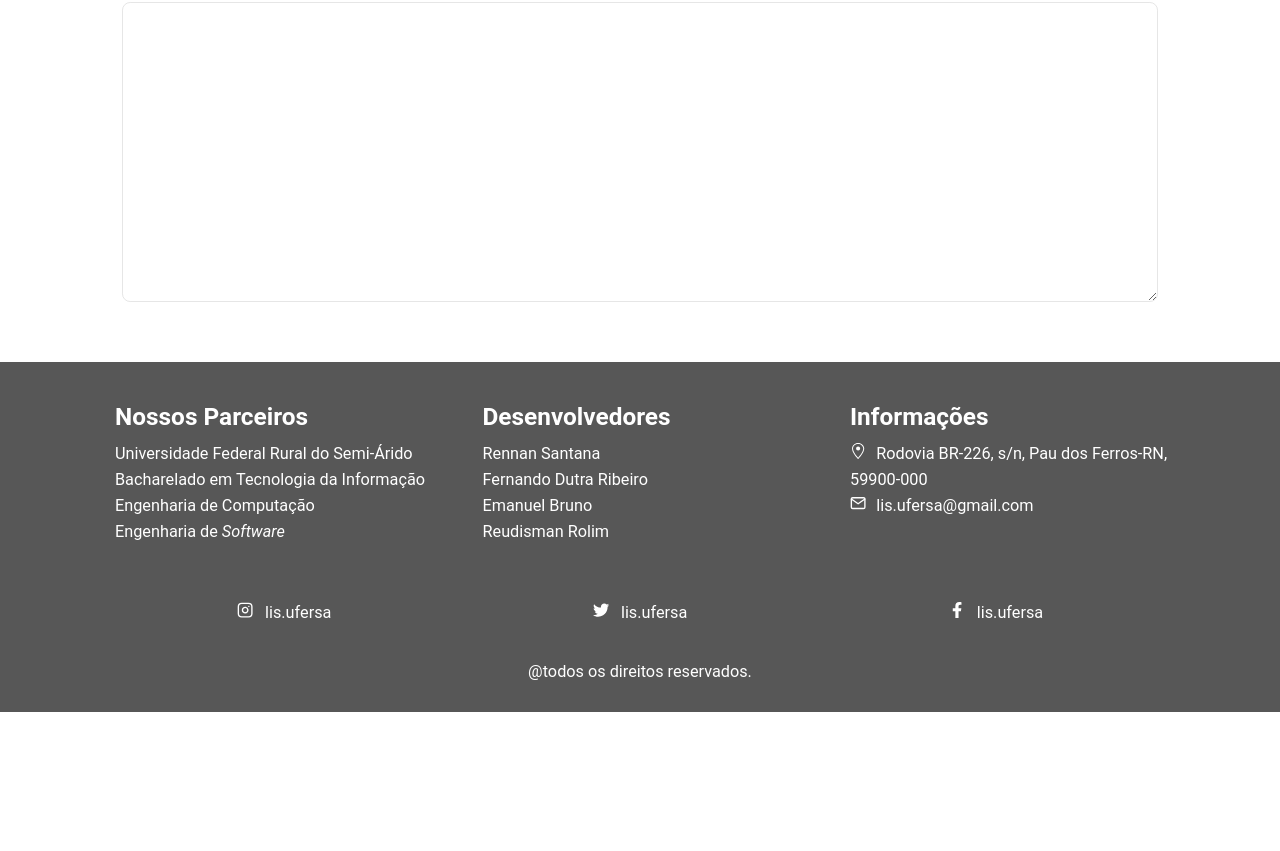
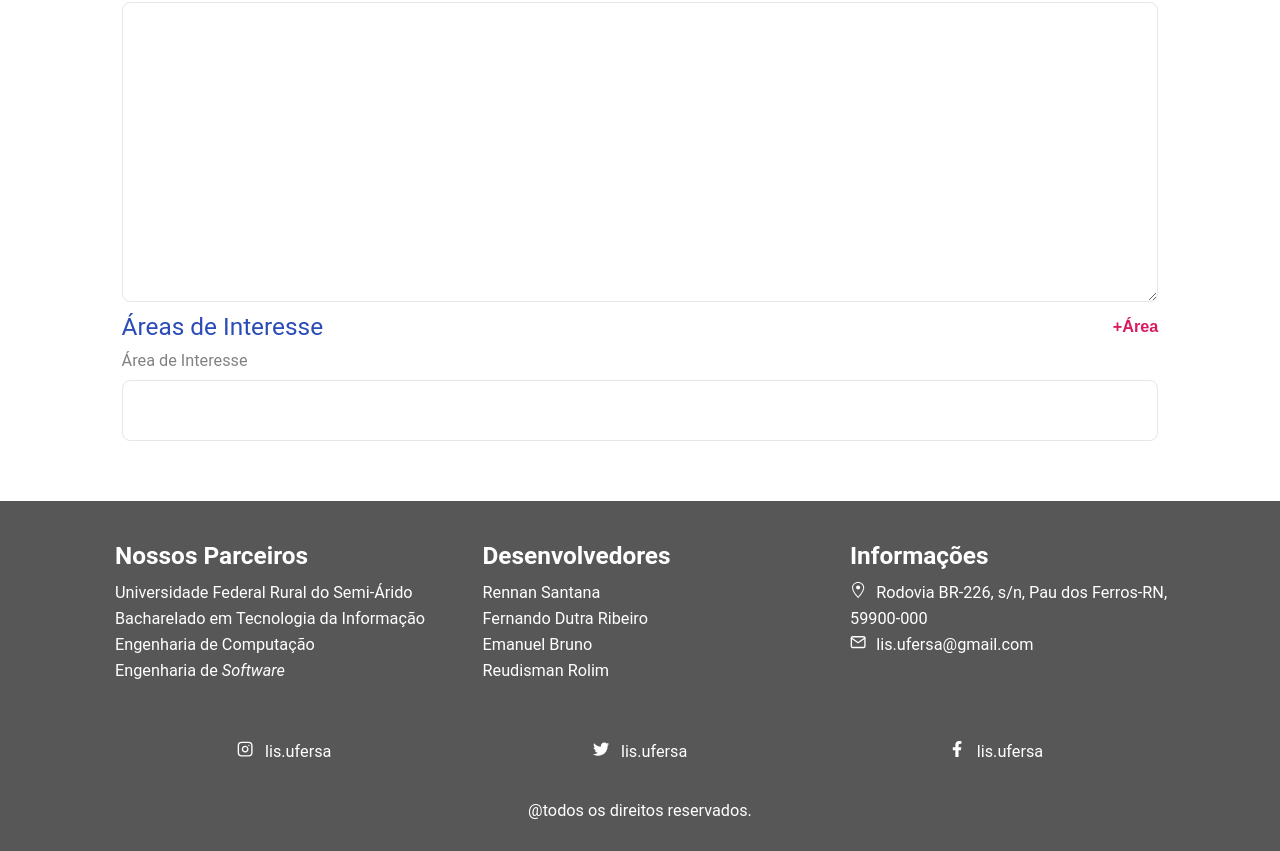
Before and after one commit to DiegoOlive/LIS-lab, a React (Create React App) app: page /signup in a window 1280 px wide. Shown: the part 1420-2271 px from the top of the page. Before the commit the page ends 2132 px from the top, so only its background shows below. Built offline with nearby package versions, Linux system fonts and the light colour scheme.

Commit message:
aula 27 concluindo a area de interesse

```diff
--- a/src/pages/CriarConta/index.tsx
+++ b/src/pages/CriarConta/index.tsx
@@ -52,6 +52,19 @@
 
 const Property = styled.div`
 
+`
+
+const TopFieldSet = styled.div`
+    display: flex;
+    justify-content: space-between;
+`
+
+const PlusButton = styled.button`
+    border: none;
+    background-color: var(--branco);
+    color: var(--secundaria);
+    font-size: 1.6rem;
+    font-weight: bold;
 `
 
 
@@ -111,6 +124,17 @@
                     </Property>
                     <TextArea name="bio" label="Bio (max 300 caracteres)"/>
                 </FieldSet>
+                <FieldSet>
+                    <TopFieldSet>
+                        <Legend>
+                            Áreas de Interesse
+                        </Legend>
+                        <PlusButton>
+                            +Área
+                        </PlusButton>
+                    </TopFieldSet>
+                    <Input name="area" label="Área de Interesse" />
+                </FieldSet>
             </Form>
         </PageTemplate>
     );
--- a/src/settings/global.css
+++ b/src/settings/global.css
@@ -2,7 +2,7 @@
     --primaria: #2B4CB8;
     --primaria-dark: #0C3191;
     --primaria-light: #2F80ED;
-    --segundaria: #D81B60;
+    --secundaria: #D81B60;
     --secundaria-dark: #A00037;
     --secundaria-light: #FF5C8D;
     --branco: #FFFFFF;
```
